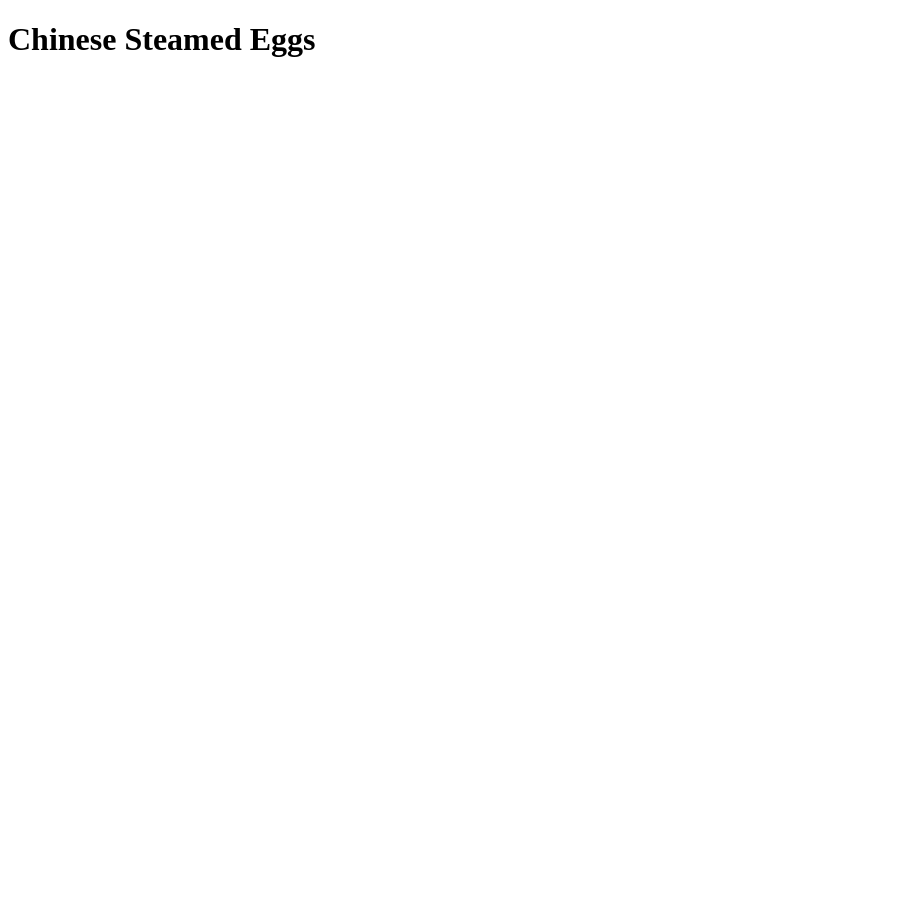
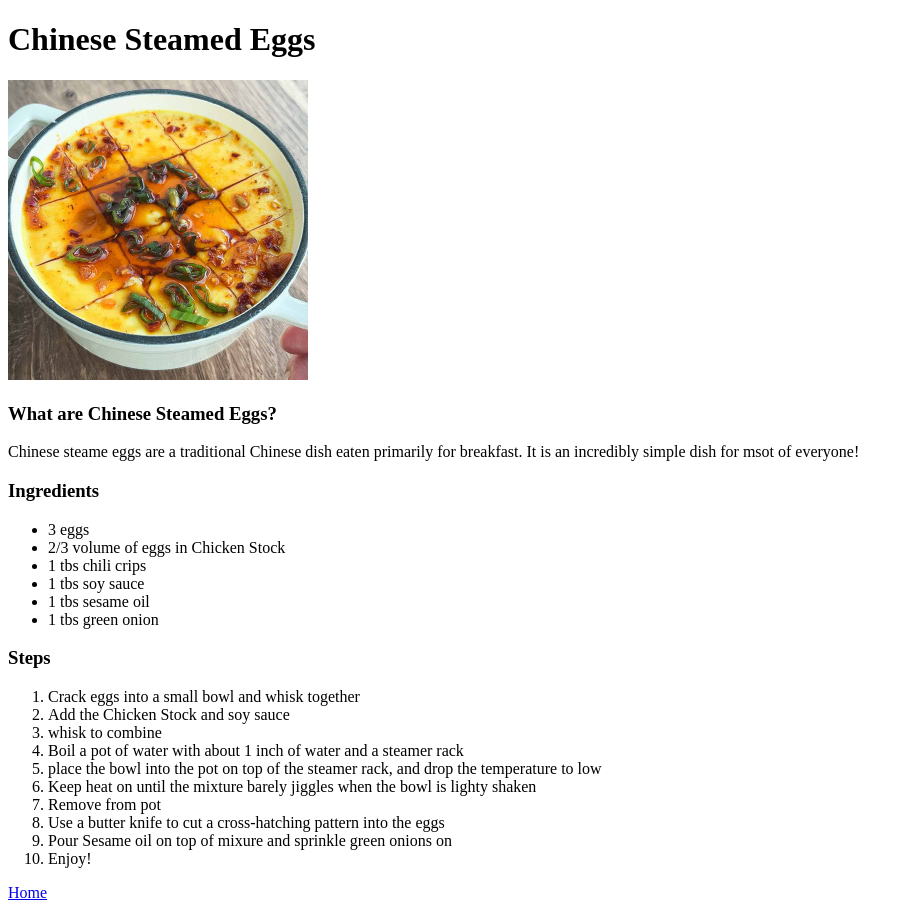
Before and after one commit to AndyZheng0/odin-recipes, a plain HTML site: page recipes/steamed-egg.html in a window 1280 px wide. Shown: the whole page, without its empty margins (0-913 px from the left). Before the commit the page ends 800 px from the top, so only its background shows below. Drawn offline with Linux system fonts and the light colour scheme.

Commit message:
Complete Steamed Egg page, change recipe to list
New folder added that will contain recipe food photos.
The Chinese Steamed Egg page is complete, and moved the link to steamed egg page to list in the home page.

```diff
--- a/recipes/steamed-egg.html
+++ b/recipes/steamed-egg.html
@@ -6,5 +6,33 @@
     </header>
     <body>
         <h1>Chinese Steamed Eggs</h1>
+        <img src="../photos/steamedegg.jpg" alt="Photo of steamed eggs." width="300">
+        <h3>What are Chinese Steamed Eggs?</h3>
+        <p>Chinese steame eggs are a traditional Chinese dish eaten primarily for breakfast. It is an incredibly simple dish for msot of everyone!</p>
+        <h3>Ingredients</h3>
+        <ul>
+            <li>3 eggs</li>
+            <li>2/3 volume of eggs in Chicken Stock</li>
+            <li>1 tbs chili crips</li>
+            <li>1 tbs soy sauce</li>
+            <li>1 tbs sesame oil</li>
+            <li>1 tbs green onion</li>
+        </ul>
+        <h3>Steps</h3>
+        <ol>
+            <li>Crack eggs into a small bowl and whisk together</li>
+            <li>Add the Chicken Stock and soy sauce</li>
+            <li>whisk to combine</li>
+            <li>Boil a pot of water with about 1 inch of water and a steamer rack</li>
+            <li>place the bowl into the pot on top of the steamer rack, and drop the temperature to low</li>
+            <li>Keep heat on until the mixture barely jiggles when the bowl is lighty shaken</li>
+            <li>Remove from pot</li>
+            <li>Use a butter knife to cut a cross-hatching pattern into the eggs</li>
+            <li>Pour Sesame oil on top of mixure and sprinkle green onions on</li>
+            <li>Enjoy!</li>
+        </ol>
+
+        <a href="../index.html">Home</a>
+
     </body>
 </html>
```
Also changed, not shown: index.html (+3 -0 lines), photos/steamedegg.jpg (added).
